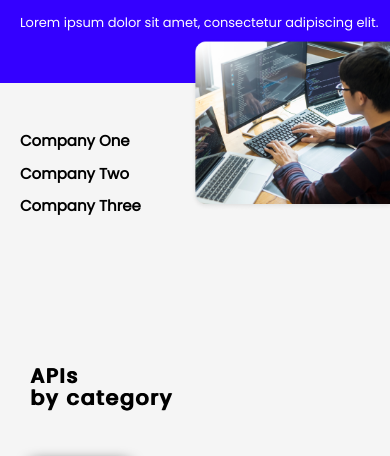
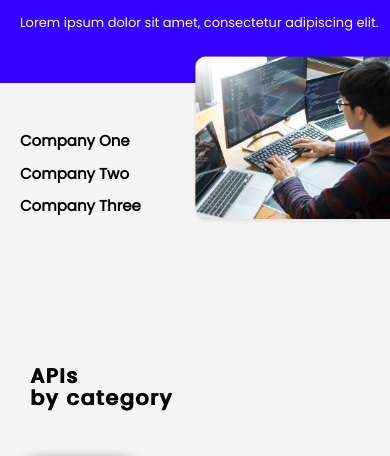
Before and after one commit to RenusreeMadhavarapu/Web-Developer-Home-Page, a website: page index.html in a window 390 px wide. Shown: the part 217-673 px from the top of the page. Drawn offline with Linux system fonts and the light colour scheme.

Commit message:
header image

```diff
--- a/style.css
+++ b/style.css
@@ -203,7 +203,7 @@ img.header-image{
 @media (max-width:440px){
   img.header-image{
      width:200px;
-
+     top:90%;
   }
 
 
```
